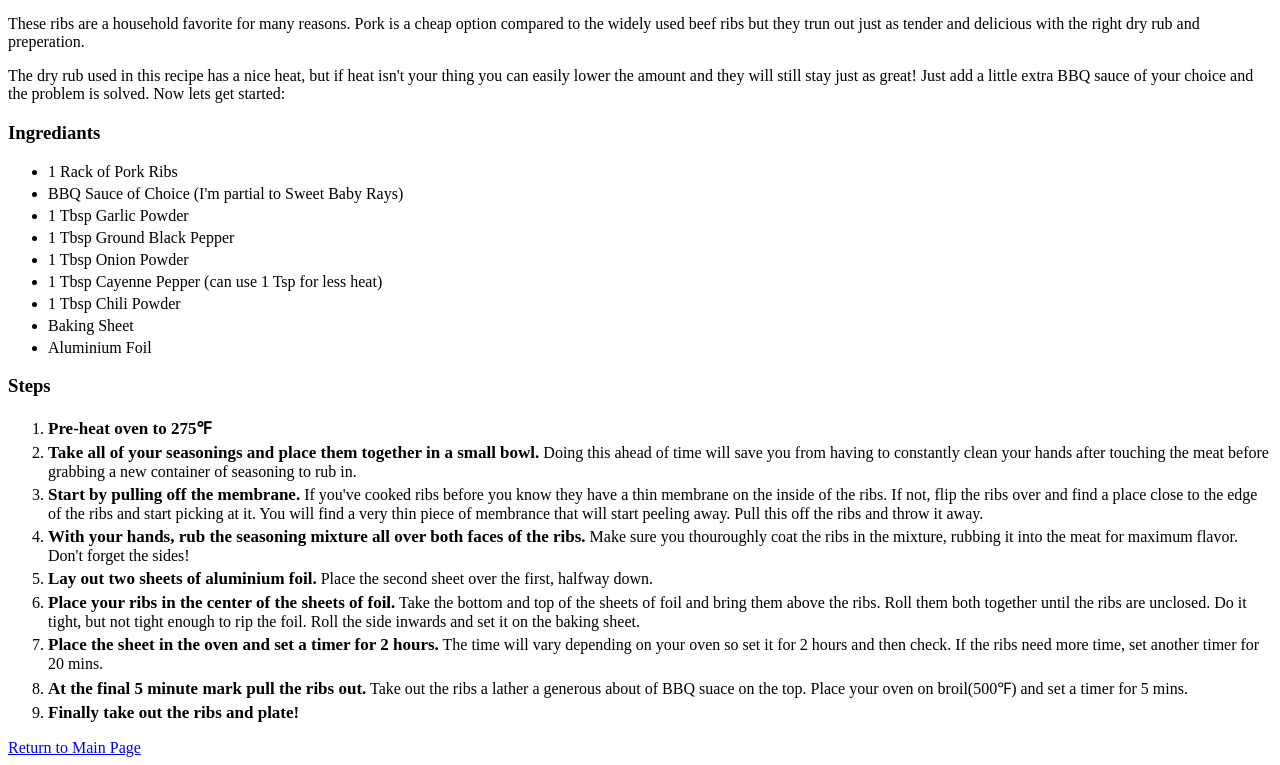
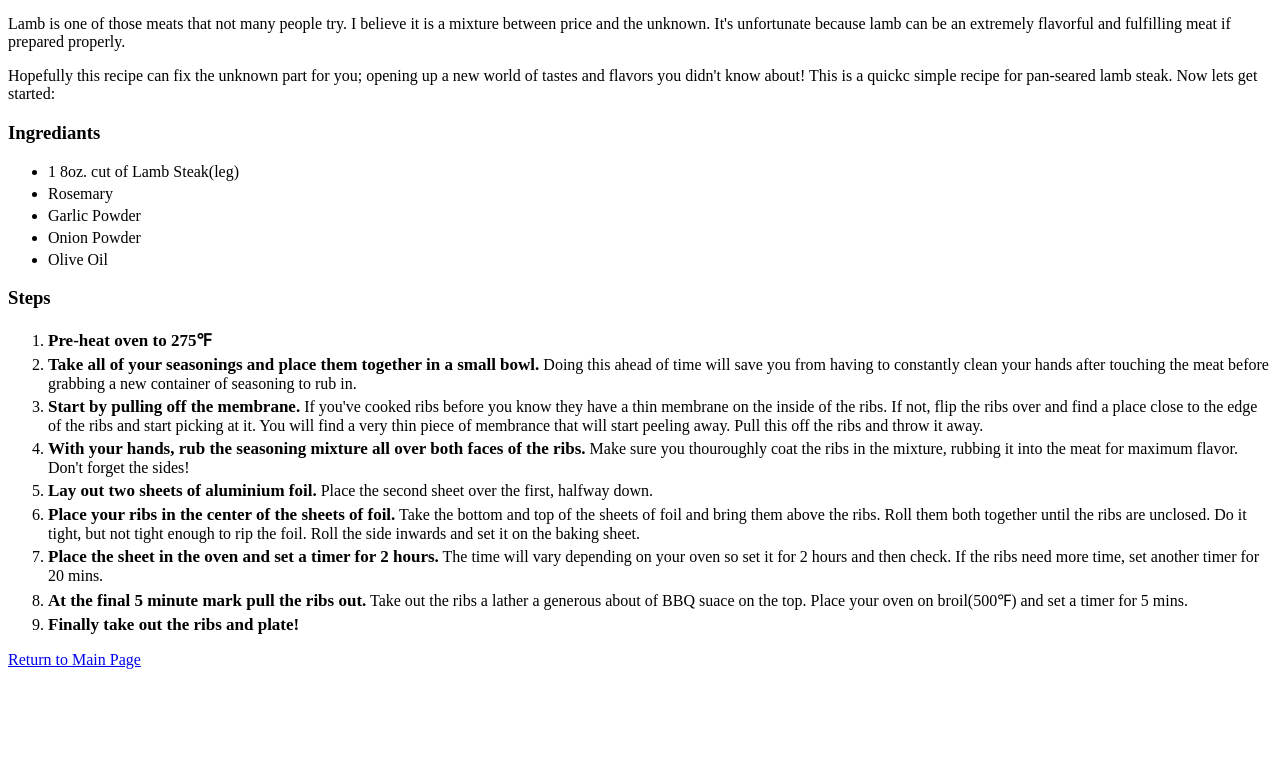
Before and after one commit to SilintN/odin-recipes, a plain HTML site: page lambSteak.html in a window 1280 px wide. Shown: the part 528-1293 px from the top of the page. After the commit the page ends 1205 px from the top, so only its background shows below. Drawn offline with Linux system fonts and the light colour scheme.

Commit message:
Change pan seared to oven baked

```diff
--- a/lambSteak.html
+++ b/lambSteak.html
@@ -13,7 +13,7 @@
     </style>
   </head>
   <body>
-    <h1>Pan-Seared Lamb Steak Recipe</h1>
+    <h1>Oven-Baked Lamb Steak Recipe</h1>
     <img
       style="width: 500px; height: 400px"
       src="./Images/lamb-steak.jpg"
@@ -21,27 +21,22 @@
     />
     <h3>Melt in Your Mouth Lamb Steak</h3>
     <p>
-      These ribs are a household favorite for many reasons. Pork is a cheap
-      option compared to the widely used beef ribs but they trun out just as
-      tender and delicious with the right dry rub and preperation.
+      Lamb is one of those meats that not many people try. I believe it is a
+      mixture between price and the unknown. It's unfortunate because lamb can
+      be an extremely flavorful and fulfilling meat if prepared properly.
     </p>
     <p>
-      The dry rub used in this recipe has a nice heat, but if heat isn't your
-      thing you can easily lower the amount and they will still stay just as
-      great! Just add a little extra BBQ sauce of your choice and the problem is
-      solved. Now lets get started:
+      Hopefully this recipe can fix the unknown part for you; opening up a new
+      world of tastes and flavors you didn't know about! This is a quickc simple
+      recipe for pan-seared lamb steak. Now lets get started:
     </p>
     <h3>Ingrediants</h3>
     <ul>
-      <li>1 Rack of Pork Ribs</li>
-      <li>BBQ Sauce of Choice (I'm partial to Sweet Baby Rays)</li>
-      <li>1 Tbsp Garlic Powder</li>
-      <li>1 Tbsp Ground Black Pepper</li>
-      <li>1 Tbsp Onion Powder</li>
-      <li>1 Tbsp Cayenne Pepper (can use 1 Tsp for less heat)</li>
-      <li>1 Tbsp Chili Powder</li>
-      <li>Baking Sheet</li>
-      <li>Aluminium Foil</li>
+      <li>1 8oz. cut of Lamb Steak(leg)</li>
+      <li>Rosemary</li>
+      <li>Garlic Powder</li>
+      <li>Onion Powder</li>
+      <li>Olive Oil</li>
     </ul>
     <h3>Steps</h3>
     <ol>
```
